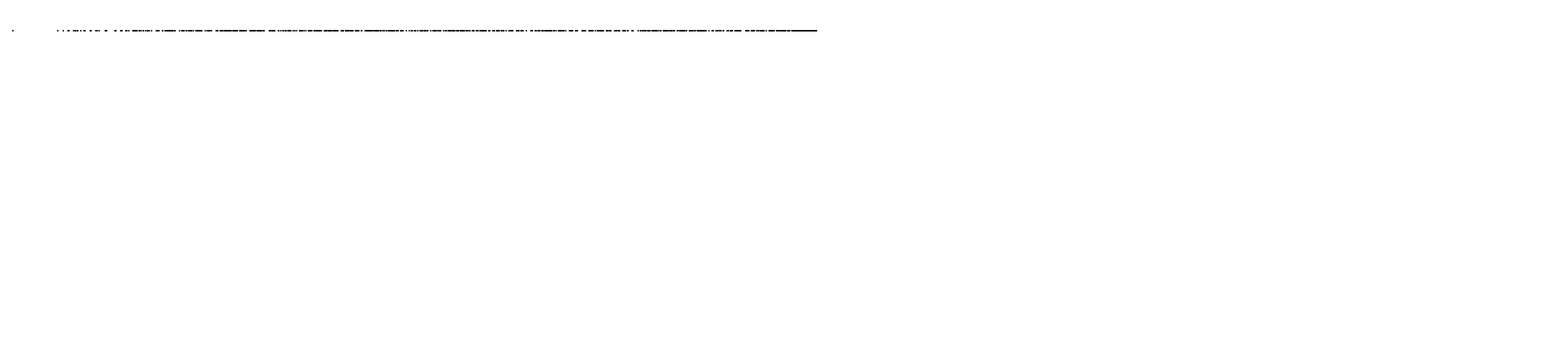
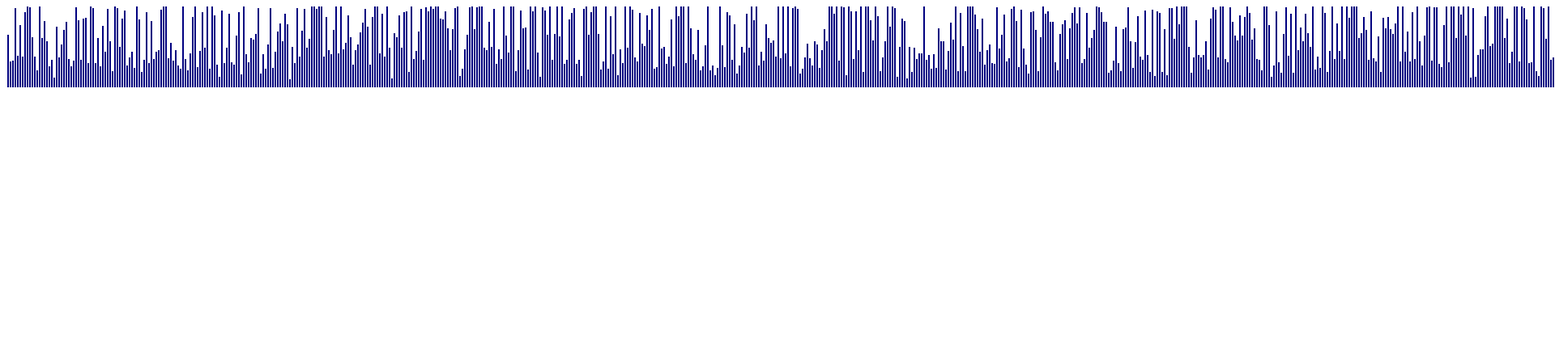
Before and after one commit to stephanie-mason/d3_testing, a plain HTML site: page index.html in a window 1280 px wide. Shown: the top 423 px of the page at 81% size, 1920 px wide, since content can reach past the window. Drawn offline with Linux system fonts and the light colour scheme.

Commit message:
made a bar chart

```diff
--- a/index.html
+++ b/index.html
@@ -4,11 +4,11 @@
         <meta charset="utf-8">
         <title>Testing</title>
         <script type="text/javascript" src="d3.js"></script>
+        <link rel="stylesheet" type="text/css" href="styles.css">
     </head>
     <body>
         <script type="text/javascript">
             var dataset;
-
 
             d3.tsv("testdata.tsv", function(error, data) {
               if (error) throw error;
@@ -16,28 +16,35 @@
                 console.log(data);
               }
               dataset = data;
-              var svg = d3.select("body").append("svg")
-                          .attr("width", 1920)
-                          .attr("height", 400);
+              // var svg = d3.select("body").append("svg")
+                          // .attr("width", 1920)
+                          // .attr("height", 400);
 
-              var circles = svg.selectAll("circle")
-                .data(dataset)
-                .enter()
-                .append("circle");
-
+              // var circles = svg.selectAll("circle")
+                // .data(dataset)
+                // .enter()
+                // .append("circle");
 
               //generateVisual();
               //hideLoadMsg();
 
-              circles.attr("fill", "black")
-                .attr("cx", function(d) {return d.post_prob*1000})
-                .attr("cy", 30)
-                .attr("r", 1);
+
+
+              // circles.attr("fill", "black")
+                // .attr("cx", function(d) {return d.post_prob*1000})
+                // .attr("cy", 30)
+                // .attr("r", 1);
+
+                d3.select(".chart").selectAll("p")
+                  .data(dataset)
+                  .enter()
+                  .append("div")
+                  .attr("class", "bar")
+                  .style("height", function(d) { return d.like_weight_ratio*100 + "px" });
 
             });
-
-
-
         </script>
+        <div class="chart">
+        </div>
     </body>
 </html>
--- /dev/null
+++ b/styles.css
@@ -0,0 +1,14 @@
+body {
+  overflow-y: scroll
+}
+
+.chart {
+  width: 6000px;
+}
+
+.bar {
+  width: 2px;
+  background-color: navy;
+  margin-left: 1px;
+  display: inline-block;
+}
```
